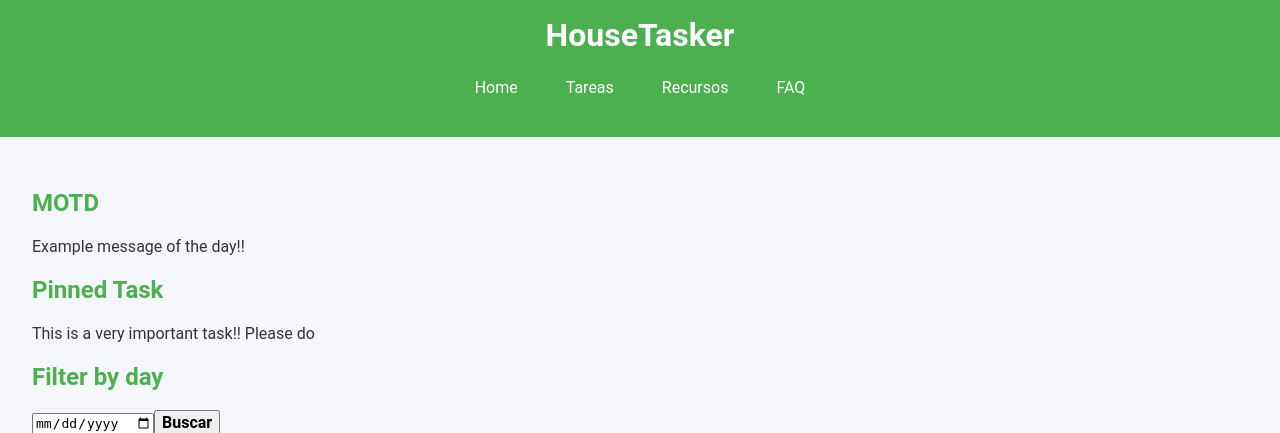
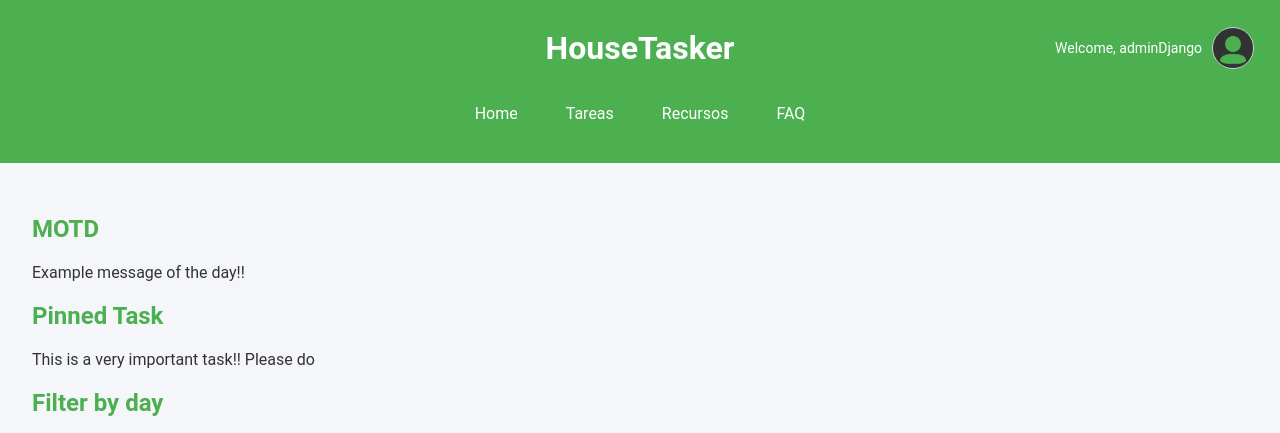
Before and after one commit to julenpe12/house-tasker, a Django app: page / in a window 1280 px wide. Shown: the top 433 px of the page. Run offline with Django 4.2, Linux system fonts and the light colour scheme; a user stored in the database is signed in.

Commit message:
See logged username and profilepicture

```diff
--- a/houseTasker-win/appHouseTasker/static/css/ht.css
+++ b/houseTasker-win/appHouseTasker/static/css/ht.css
@@ -52,6 +52,42 @@ footer {
     font-size: 0.9em;
 }
 
+.header-container {
+    display: grid;
+    grid-template-columns: 1fr auto 1fr;  /* Three columns: left (empty), center (title), right (user info) */
+    align-items: center;  /* Align content vertically in the middle */
+    padding: 10px;
+    position: relative;  /* Ensure the user info stays on top */
+}
+
+.header-container h1 {
+    grid-column: 2;  /* Center the title */
+    text-align: center;
+    margin: 0;
+}
+
+.user-info {
+    grid-column: 3;  /* Place the user-info in the right-most column */
+    justify-self: end;  /* Align the user info to the right */
+}
+
+.user-info .profile {
+    display: flex;
+    align-items: center;
+}
+
+.user-info .profile p {
+    margin-right: 10px;
+    font-size: 14px;
+}
+
+.profile-pic {
+    width: 40px;
+    height: 40px;
+    border-radius: 50%;
+    border: 1px solid #ccc;
+}
+
 /* Responsive Design */
 @media (max-width: 768px) {
     nav {
--- a/houseTasker-win/appHouseTasker/templates/base.html
+++ b/houseTasker-win/appHouseTasker/templates/base.html
@@ -7,7 +7,7 @@
 		<meta charset="UTF-8">
 		<meta name="keywords" content="HouseTasker, tasks, manager, home, house-tasker">
 		<meta name="description" content="A web page to help you organize house tasks along your roomates">
-		<meta name="author" content="Julen Peña">
+		<meta name="author" content="JulenPeña, PabloMatanzas, IkerCid">
 		<link rel="stylesheet" href="{% static 'css/ht.css' %}">
 		<link rel="stylesheet" href="{% static 'css/fonts.css' %}">
 		{% block head %}{% endblock %}
@@ -18,16 +18,33 @@
 	<!-- https://javascript.plainenglish.io/20-header-design-html-for-website-c5cd71af6401 -->
 	<body>
 		<header>
-			<h1> {% block header-title %}HouseTasker{% endblock %}</h1>
+            <!-- Grid container for centering title and placing user-info to the right -->
+            <div class="header-container">
+                <h1>{% block header-title %}HouseTasker{% endblock %}</h1>
+                <div class="user-info">
+                    {% if user.is_authenticated %}
+                        <div class="profile">
+                            <p>Welcome, {{ user.username }}</p>
+                            {% if user.profile_image %}
+                                <img src="{{ user.profile_image.url }}" alt="Profile picture" class="profile-pic">
+                            {% else %}
+                                <img src="{% static 'img/default_pfp.png' %}" alt="Default profile picture" class="profile-pic">
+                            {% endif %}
+                        </div>
+                    {% endif %}
+                </div>
+            </div>
+
             <nav>
                 {% block nav %}
-				<a href="home.html">Home</a>
+                <a href="{% url 'home' %}">Home</a>
                 <a href="{% url 'task_list' %}">Tareas</a>
                 <a href="{% url 'resource_list' %}">Recursos</a>
                 <a href="FAQ.html">FAQ</a>
                 {% endblock %}
             </nav>
         </header>
+
 		<main>
 			{% block main %}
 
```
Also changed, not shown: houseTasker-win/db.sqlite3, houseTasker-win/media/profile-pictures/HackSh00t.jpg (added). Lines whose indentation alone changed are shown as unchanged.
